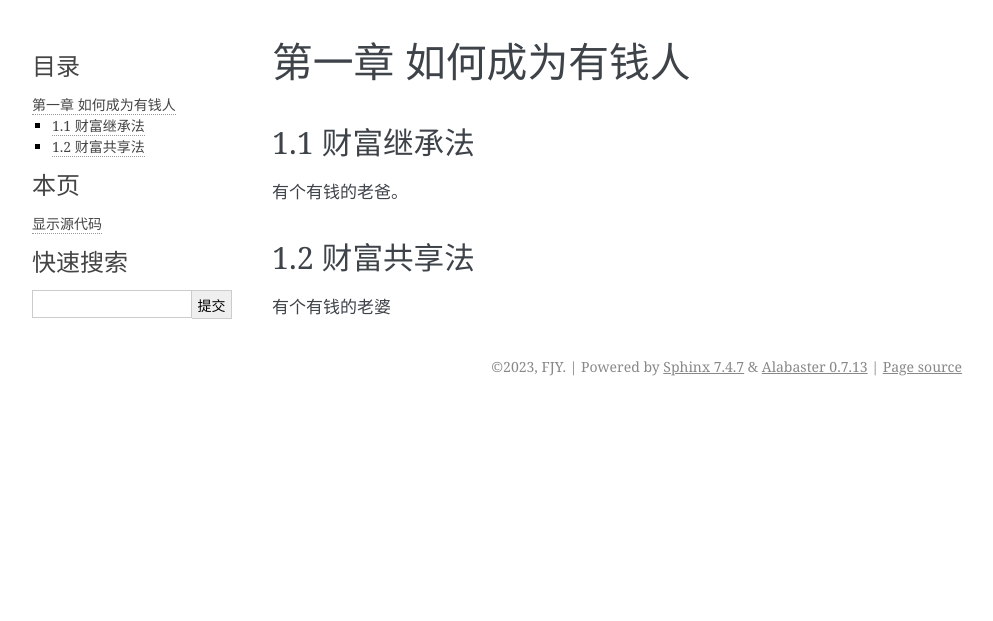
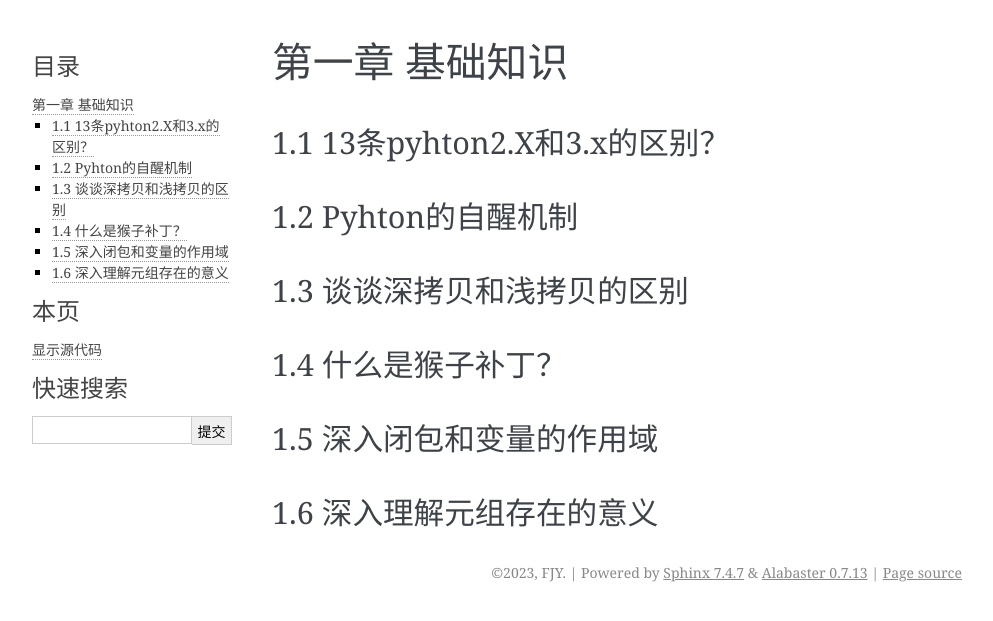
Before and after one commit to FJYANDWYY/MyPython, a Sphinx documentation site: the page built from mkdocs/source/how_to_be_a_rich_man.rst, in a window 1280 px wide. Shown: the top 621 px of the page, without its empty margins (148-1141 px from the left). Built offline with Sphinx 7.4.7, drawn with Linux system fonts in a browser that asks for light colours.

Commit message:
Update how_to_be_a_rich_man.rst

```diff
--- a/mkdocs/source/how_to_be_a_rich_man.rst
+++ b/mkdocs/source/how_to_be_a_rich_man.rst
@@ -1,14 +1,20 @@
-
-第一章 如何成为有钱人
+第一章 基础知识
 ======================
 
-1.1 财富继承法
+1.1 13条pyhton2.X和3.x的区别？
 ---------------------
 
-有个有钱的老爸。
-
-
-1.2 财富共享法
+1.2 Pyhton的自醒机制
 ---------------------
 
-有个有钱的老婆
+1.3 谈谈深拷贝和浅拷贝的区别
+---------------------
+
+1.4 什么是猴子补丁？
+---------------------
+
+1.5 深入闭包和变量的作用域
+---------------------
+
+1.6 深入理解元组存在的意义
+---------------------
```
